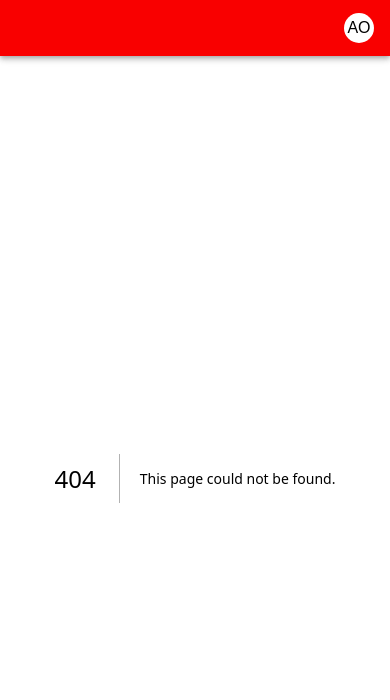
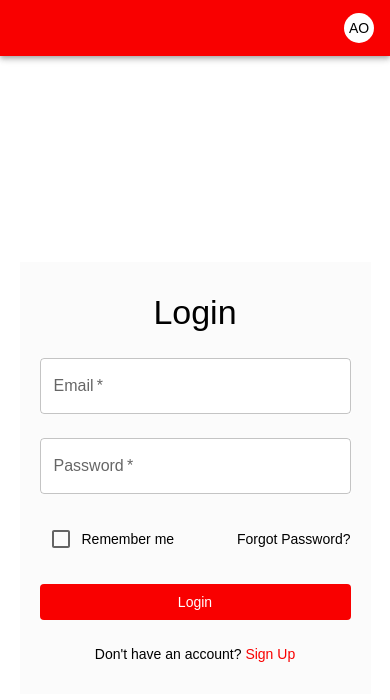
Before and after one commit to Babajide777/the-oyafemi-portfolio, a Next.js app in the folder admin/: page /login in a window 390 px wide. Before the commit this address had no page. Shown: the top 700 px of the page. Built offline with nearby package versions, Linux system fonts and the light colour scheme.

Commit message:
The mobile and desktop screens of the login page has been built

```diff
--- a/admin/app/Components/Nav.tsx
+++ b/admin/app/Components/Nav.tsx
@@ -1,9 +1,29 @@
 "use client";
 
-import { AppBar, Box, Toolbar, Typography } from "@mui/material";
+import {
+  AppBar,
+  Box,
+  Button,
+  Fade,
+  Menu,
+  MenuItem,
+  Toolbar,
+  Typography,
+} from "@mui/material";
+import { useRouter } from "next/navigation";
 import React from "react";
 
 export default function Nav() {
+  const router = useRouter();
+  const [anchorEl, setAnchorEl] = React.useState<null | HTMLElement>(null);
+  const open = Boolean(anchorEl);
+  const handleClick = (event: React.MouseEvent<HTMLElement>) => {
+    setAnchorEl(event.currentTarget);
+  };
+  const handleClose = () => {
+    router.push("/login");
+    setAnchorEl(null);
+  };
   return (
     <AppBar position="static">
       <Toolbar
@@ -18,13 +38,21 @@ export default function Nav() {
       >
         <Box
           sx={{
+            display: "flex",
+            justifyContent: "center",
+            alignItems: "center",
             height: "30px",
             width: "30px",
             backgroundColor: (theme) => theme.palette.custom.white,
             borderRadius: "50%",
           }}
         >
-          <Typography
+          <Button
+            id="fade-button"
+            aria-controls={open ? "fade-menu" : undefined}
+            aria-haspopup="true"
+            aria-expanded={open ? "true" : undefined}
+            onClick={handleClick}
             sx={{
               color: (theme) => theme.palette.custom.Black100,
               display: "flex",
@@ -34,7 +62,21 @@ export default function Nav() {
             }}
           >
             AO
-          </Typography>
+          </Button>
+          <Menu
+            id="fade-menu"
+            slotProps={{
+              list: {
+                "aria-labelledby": "fade-button",
+              },
+            }}
+            slots={{ transition: Fade }}
+            anchorEl={anchorEl}
+            open={open}
+            onClose={handleClose}
+          >
+            <MenuItem onClick={handleClose}>Login</MenuItem>
+          </Menu>
         </Box>
       </Toolbar>
     </AppBar>
--- /dev/null
+++ b/admin/app/login/page.tsx
@@ -0,0 +1,109 @@
+"use client";
+
+import {
+  Box,
+  Button,
+  Checkbox,
+  TextField,
+  Typography,
+  Link,
+} from "@mui/material";
+import React from "react";
+import NextLink from "next/link";
+
+const Login = () => {
+  const label = { inputProps: { "aria-label": "Checkbox demo" } };
+
+  return (
+    <Box
+      sx={{
+        minHeight: "100vh",
+        display: "flex",
+        alignItems: "center",
+        justifyContent: "center",
+      }}
+    >
+      <Box
+        sx={{
+          backgroundColor: (theme) => theme.palette.custom.darkGray2,
+          width: { xs: "90%", sm: "400px" },
+          display: "flex",
+          justifyContent: "center",
+          alignItems: "center",
+          flexDirection: "column",
+          gap: 3,
+          padding: "30px 20px",
+        }}
+      >
+        <Typography variant="h4">Login</Typography>
+        <Box sx={{ width: "100%" }}>
+          <TextField
+            required
+            id="outlined-required"
+            label="Email"
+            placeholder="Enter your email"
+            type="email"
+            sx={{
+              width: "100%",
+              background: (theme) => theme.palette.custom.white,
+            }}
+          />
+        </Box>
+        <Box sx={{ width: "100%" }}>
+          <TextField
+            required
+            id="outlined-password"
+            label="Password"
+            type="password"
+            sx={{
+              width: "100%",
+              background: (theme) => theme.palette.custom.white,
+            }}
+          />
+        </Box>
+        <Box
+          sx={{
+            width: "100%",
+            display: "flex",
+            justifyContent: "space-between",
+            alignItems: "center",
+          }}
+        >
+          <Box sx={{ display: "flex", alignItems: "center" }}>
+            <Checkbox {...label} />
+            <Typography variant="body2">Remember me</Typography>
+          </Box>
+          <Typography variant="body2">Forgot Password?</Typography>
+        </Box>
+        <Button
+          sx={{
+            background: (theme) => theme.palette.custom.Red,
+            color: (theme) => theme.palette.custom.white,
+            textTransform: "capitalize",
+            width: "100%",
+          }}
+          type="submit"
+        >
+          Login
+        </Button>
+        <Box>
+          <Typography variant="body2">
+            Don't have an account?{" "}
+            <Link
+              component={NextLink}
+              href="/register"
+              sx={{
+                color: (theme) => theme.palette.custom.Red,
+                textDecoration: "none",
+              }}
+            >
+              Sign Up
+            </Link>
+          </Typography>
+        </Box>
+      </Box>
+    </Box>
+  );
+};
+
+export default Login;
```
Also changed, not shown: admin/app/register/page.tsx (added).
